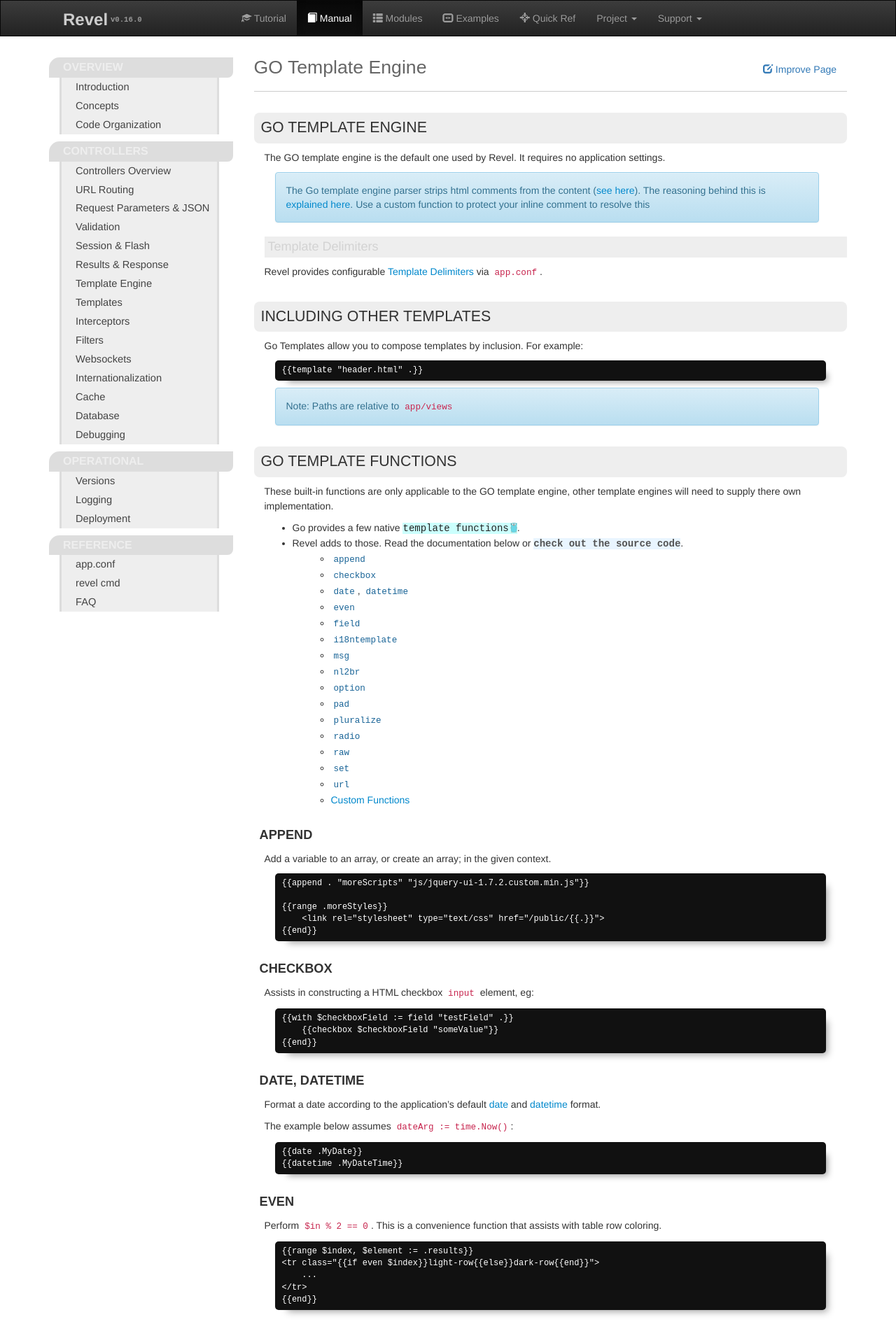
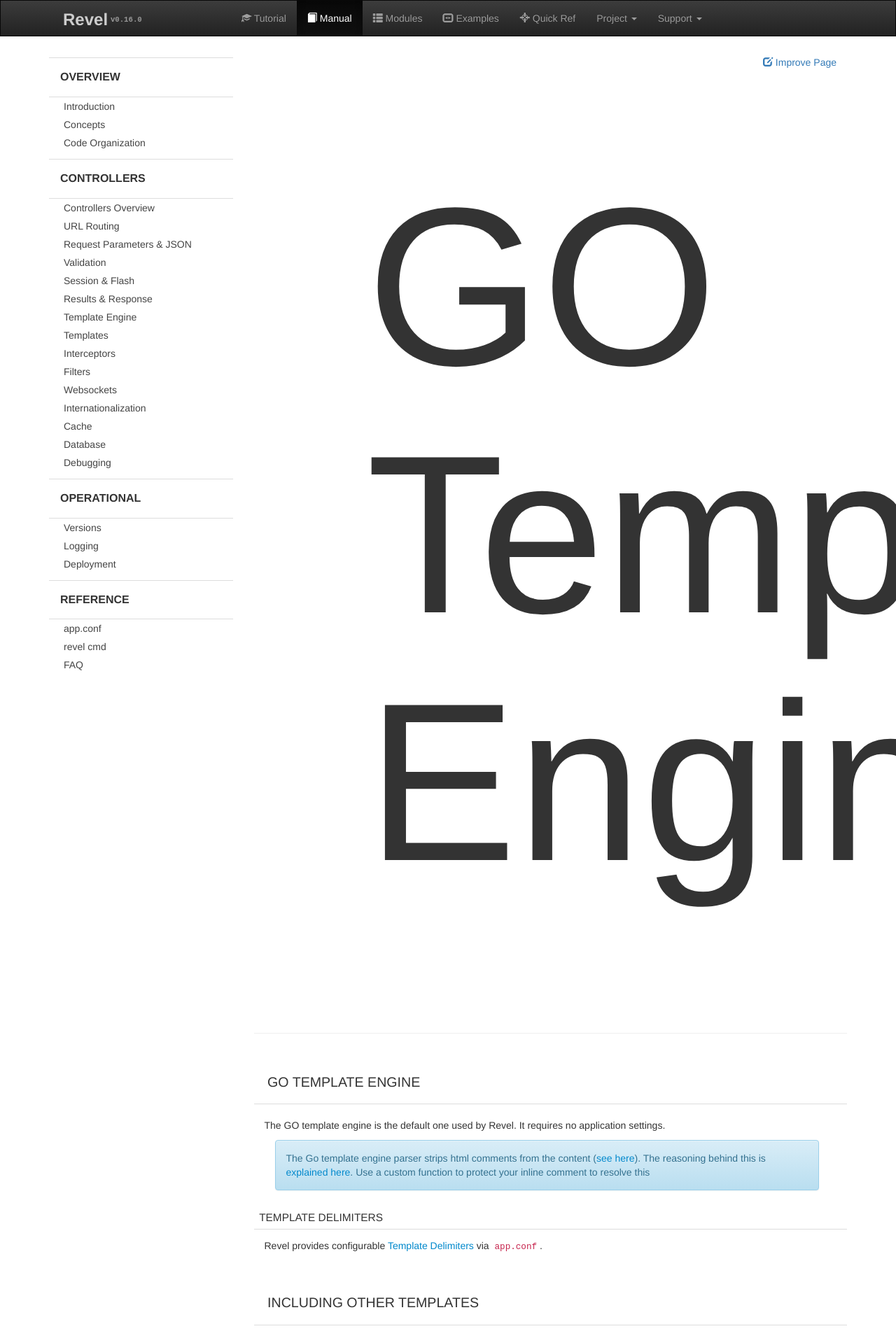
Before and after one commit to revel/revel.github.io, a Jekyll site: the page built from manual/templates-go.md, in a window 1280 px wide. Shown: the top 1902 px of the page at 70% size. Built offline with Jekyll 4.4.1, drawn with Linux system fonts in a browser that asks for light colours; nearby versions of some CDN libraries.

Commit message:
Update revel.17.css

```diff
--- a/css/revel.17.css
+++ b/css/revel.17.css
@@ -67,36 +67,29 @@ li.dropdown-header {
     margin-top: 20px;
 }
 .leftnav .nav-header {
-    background-color: #dddddd !important;
-    padding: 3px 4px 3px 20px;
-    color: #eeeeee;
+    padding: 1em;
     font-weight: bold;
     text-transform: uppercase;
     font-family: Helvetica;
     font-size: 12pt;
-    border-top-left-radius: 15px;
-    border-bottom-right-radius: 8px;
     margin-top: 10px;
+    border-top: 1px solid #ddd;
+    border-bottom: 1px solid #ddd;
 }
 
 .leftnav .nav li  a {
-    padding: 3px 0 3px 20px;
+    padding: 3px 1.5em;
     color: #444 !important;
-    font-size: 11pt;
-    background-color: #eee;
-    border-left: 3px solid #ddd;
-    border-right: 3px solid #ddd;
-    margin: 0 20px 0 15px;
+    font-size: 1em;
 }
 .leftnav .nav li  a:hover {
     border-left: 3px solid #ddd;
     border-right: 3px solid #ddd;
 }
 .leftnav .nav li.active a {
-  color: black !important;
-  background-color: white !important;
-  border-color: #222;
-  font-weight: 800;
+    font-weight: 800;
+    border-left: 3px solid;
+    border-right: 3px solid;
 }
 
 /************************************************/
@@ -182,14 +175,12 @@ li.dropdown-header {
 /************************************************/
 /* page header and imporve button */
 .page-header {
-    margin: 30px 0 5px 0;
-    border-bottom: 1px solid #cccccc;
+    margin: 0 0 40px;
+}
 
-}
 .page-header h1 {
-    color: #666666 !important;
-    font-family: sans-serif !important;
-    font-size: 20pt;
+    font-size: 23em;
+    padding: .5em;
 }
 .improve-page {
     float: right;
@@ -198,71 +189,41 @@ li.dropdown-header {
 }
 
 .revel-godoc-bar {
-  font-family: monospace;
-
   margin-top: 50px;
-
-
-
-
 }
 .revel-godoc-bar h6 {
-    font-family: monospace;
-    font-size: 12pt;
-    padding: 2px 4px;
-    border: 0;
-    border-top: 1px solid #bbbbbb;
-    background-color: #cccccc;
-
+    font-size: 1.4em;
+    margin-bottom: 5px;
 }
 
 .revel-github-bar {
-  font-family: monospace;
-  margin: 0px;
-
-
+  margin: 0;
 }
 .revel-github-bar h6 {
-    font-family: monospace;
-    font-size: 12pt;
-    padding: 2px 4px;
-    border: 0;
-    border-top: 1px solid #bbbbbb;
-    background-color: #cccccc;
-
+    font-size: 1.4em;
+    margin-bottom: 5px;
 }
 
-.main h2 {
-    font-family:  sans-serif !important;
-    font-size: 16pt;
-    padding: 10px;
-    margin-top: 30px;
-    margin-bottom: 10px;
-    background-color: #eee;
-    border-radius: 8px;
+.main h2, .main h3, .main h4 {
+    border-bottom: 1px solid #ddd;
     text-transform: uppercase;
 }
-
-
+.main h2 {
+    font-size: 1.4em;
+    padding: 1em;
+    margin: 2em 0 1em;
+}
 
 .main h3 {
-    font-family: sans-serif !important;
     font-size: 1.3em;
-    padding: 4px 6px;
-    margin-top: 25px;
-    margin-left: 2px;
-    background-color: #fff;
-    text-transform: uppercase;
-    font-weight: 800;
+    padding: .7em;
+    margin: 1.7em 0 1em;
 }
 
 .main h4 {
-    font-size: 18px;
-    color: #2222 !important;
-    padding: 5px;
-    margin-top: 20px;
-    margin-left: 15px;
-    background-color: #eeeeee !important;
+    font-size: 1.1em;
+    padding: .5em;
+    margin: 1.5em 0 .8em;
 }
 
 /* uses mainly on appconf */
```
